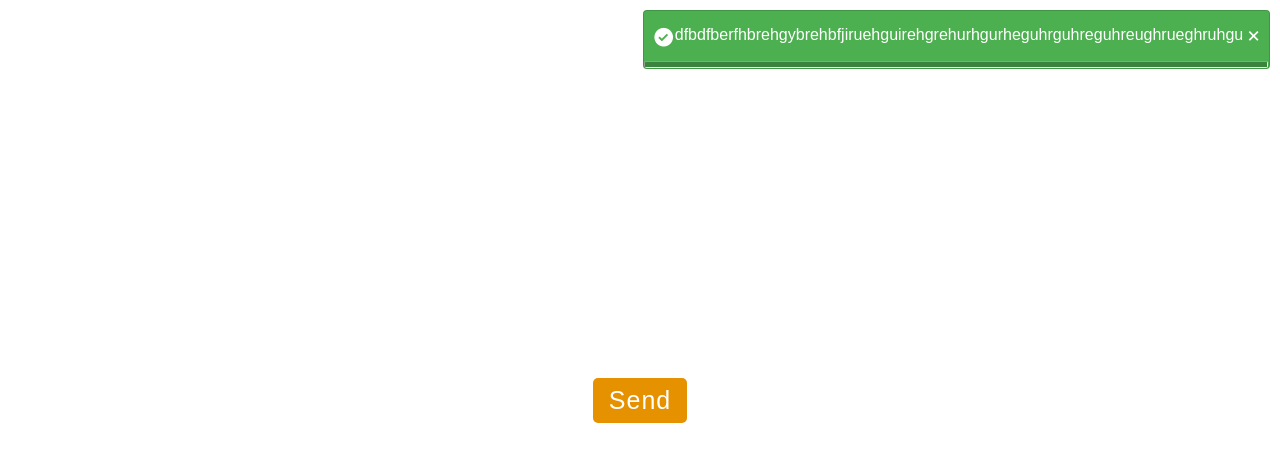
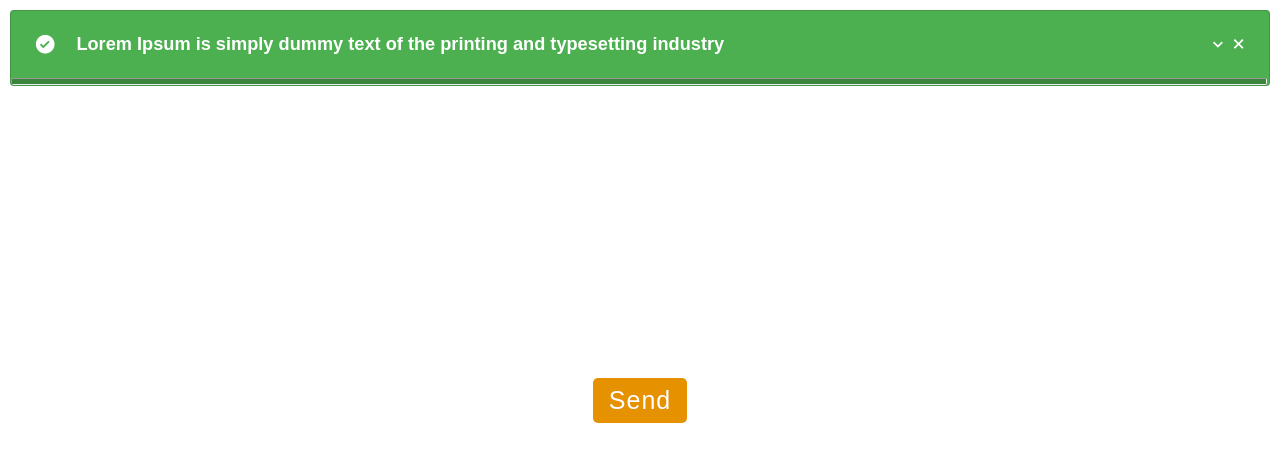
Before and after one commit to mylasousa12/pop-notify, a website built with Vite: page index.html in a window 1280 px wide. Both pictures are taken after a click on the button "Send". Built offline with nearby package versions, Linux system fonts and the light colour scheme.

Commit message:
Add to notification drop down

```diff
--- a/main.js
+++ b/main.js
@@ -3,6 +3,7 @@ import Notification from "./src/js/Notification.js";
 
 window.onload = () => {
     document.getElementById('alert_button').addEventListener('click', function () {
-        Notification.success('dfbdfberfhbrehgybrehbfjiruehguirehgrehurhgurheguhrguhreguhreughrueghruhgu', 700000).fire();
+        Notification.success('Lorem Ipsum is simply dummy text of the printing and typesetting industry',
+            'It is a long established fact that a reader will be distracted by the readable content of a page when looking at its layout. The point of using Lorem Ipsum is that it has a more-or-less normal distribution of letters, as opposed to using \'Content here, content here\', making it look like readable English. Many desktop publishing packages and web page editors now use Lorem Ipsum as their default model text, and a search for \'lorem ipsum\' will uncover many web sites still in their infancy. Various versions have evolved over the years, sometimes by accident, sometimes on purpose (injected humour and the like).', 700000).fire();
     });
 }
--- a/src/js/Notification.js
+++ b/src/js/Notification.js
@@ -1,22 +1,21 @@
 export default class Notification {
-    static success(message, duration = 9000) {
-        return new Notification(message, 'success', duration);
+    static success(title, body = null, duration = 9000) {
+        return new Notification(title, body, 'success', duration);
     }
 
-    static fail(message, duration = 9000) {
-        return new Notification(message, 'fail', duration);
+    static fail(title, body = null, duration = 9000) {
+        return new Notification(title, body, 'fail', duration);
     }
 
-    static warning(message, duration = 9000) {
-        return new Notification(message, 'warning', duration);
+    static warning(title, body = null, duration = 9000) {
+        return new Notification(title, body, 'warning', duration);
     }
 
-    static info(message, duration = 9000) {
-        return new Notification(message, 'info', duration);
+    static info(title, body = null, duration = 9000) {
+        return new Notification(title, body, 'info', duration);
     }
 
-    // o construtor é chamado quando faz o new
-    constructor(message, type, duration) {
+    constructor(title, body, type, duration) {
         this.notificationList = document.getElementById('notification_list');
 
         if (this.notificationList === null) {
@@ -25,8 +24,6 @@ export default class Notification {
 
             document.body.appendChild(this.notificationList);
         }
-
-        //this.notificationList.classList.add('dark-mode');
 
         this.notification = document.createElement('li');
         this.notification.classList.add('notification', type);
@@ -37,10 +34,12 @@ export default class Notification {
         div.appendChild(this.mountNotificationTypeIcon(type));
 
         // Create notification text element
-        const textBox = document.createElement('p');
-        textBox.classList.add('msg');
-        textBox.innerText = message; // texto dentro da tag
-        div.appendChild(textBox);
+        const titleElement = document.createElement('h2');
+        titleElement.innerText = title;
+        div.appendChild(titleElement);
+
+        const dropButton = document.createElement('i');
+        dropButton.classList.add('drop-btn', 'bx', 'bx-chevron-down');
 
         // Create notification close button
         const closeButton = document.createElement('i');
@@ -50,16 +49,23 @@ export default class Notification {
             this.notification.remove()
         });
 
+        div.appendChild(dropButton);
         div.appendChild(closeButton);
         this.notification.appendChild(div);
+
+        const bodyElement = document.createElement('p');
+        bodyElement.innerText = body;
+        this.notification.appendChild(bodyElement);
+
+        dropButton.addEventListener('click', () => {
+            bodyElement.classList.toggle('show');
+        });
 
         //Create progress bar
         const progressBar = document.createElement('hr');
         this.notification.appendChild(progressBar);
         progressBar.style.animationDuration = `${parseInt(duration) / 1000}s`;
-
     }
-
 
     mountNotificationTypeIcon(type) {
         const typeIcon = document.createElement('i');
@@ -87,7 +93,6 @@ export default class Notification {
         return typeIcon;
     }
 
-
     fire() {
         this.notification.addEventListener('animationend', () => {
             this.notification.classList.add('fade-out');
--- a/src/sass/engine.scss
+++ b/src/sass/engine.scss
@@ -6,6 +6,11 @@
     top: 10px;
     right: 10px;
     z-index: 10;
+    left: 10px;
+
+    > * {
+        font-size: 14px;
+    }
 
     > .notification {
         display: flex;
@@ -57,21 +62,27 @@
         > div {
             width: 100%;
             display: flex;
+            align-items: center;
             justify-content: space-between;
             min-height: 35px;
-            margin-top: 15px;
-            padding: 0 5px;
+            padding: 20px;
 
-            > p {
+            > h2 {
                 color: #ffffff;
+                text-align: start;
+                width: 100%;
+                padding: 3px 20px;
+                font-size: 1.3em;
+                white-space: nowrap;
+                overflow: hidden;
+                text-overflow: ellipsis;
+
+                @media (max-width: 720px) {
+                    font-size: 1.2em;
+                }
             }
 
             > i {
-                &:last-child {
-                    color: #ffffff;
-                    font-size: 1.3rem;
-                    cursor: pointer;
-                }
 
                 &:first-child {
                     font-size: 1.4rem;
@@ -79,17 +90,27 @@
                     margin-left: 3px;
                 }
 
-                &:last-child:hover {
+                &:nth-last-child(-n + 2) {
+                    color: #ffffff;
+                    font-size: 1.3rem;
+                    cursor: pointer;
+                }
+
+                &:nth-last-child(-n + 2):hover {
                     color: rgba(0, 0, 0, 0.49);
                 }
             }
         }
 
-        > .msg {
-            text-align: start;
-            width: 100%;
-            padding: 3px 20px;
-            color: #000000b2;
+        > p {
+            display: none;
+            padding: 0 20px 20px 20px;
+            color: #ffffff;
+            font-size: 1em;
+
+            &.show {
+                display: block;
+            }
         }
 
         > hr {
@@ -108,5 +129,6 @@
                 width: 0;
             }
         }
+
     }
 }
```
